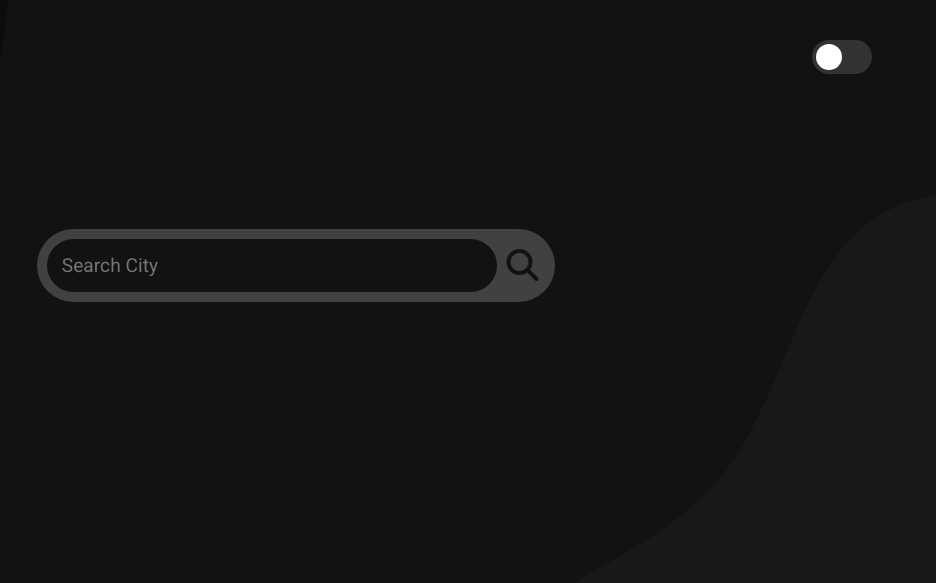
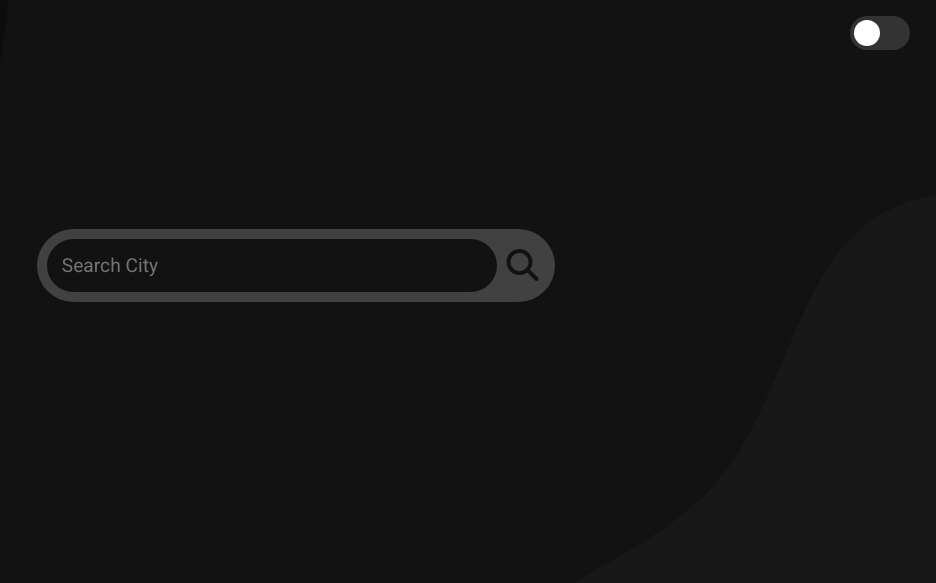
Before and after one commit to CalebRuhm/JS-Final-Project, a plain HTML site: page index.html in a window 1280 px wide. Shown: the whole page, without its empty margins (344-1280 px from the left). Drawn offline with nearby package versions, Linux system fonts and the light colour scheme.

Commit message:
toggle placement update

```diff
--- a/style.css
+++ b/style.css
@@ -25,8 +25,8 @@ body {
 /* Toggle switch */
 .toggle {
   position: absolute;
-  top: 5%;
-  right: 5%;
+  top: 2vh;
+  right: 2vw;
   width: 60px;
   height: 34px;
 }
```
